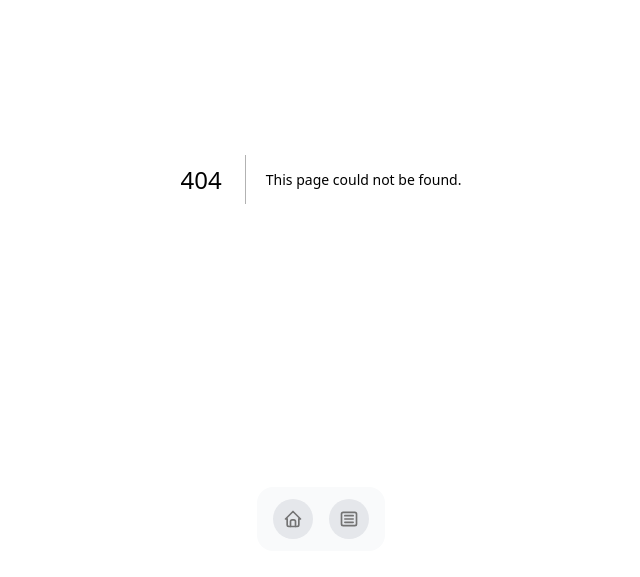
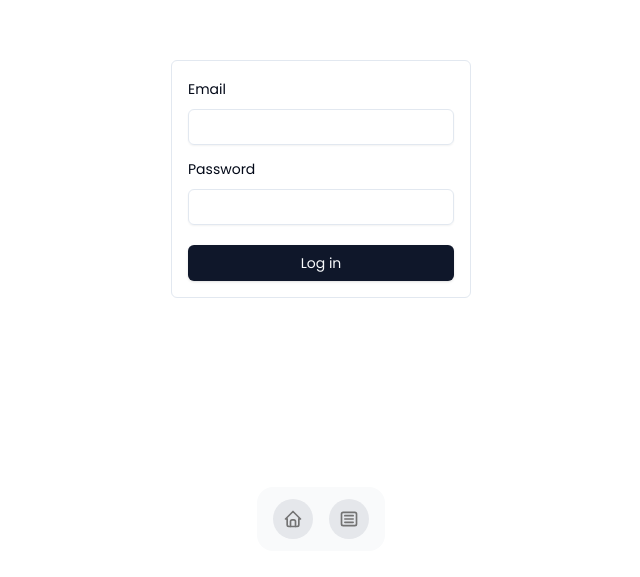
Before and after one commit to ipravek/ipravek.github.io, a Next.js app: page /login in a window 1280 px wide. Before the commit this address had no page. Shown: the part 221-798 px from the top of the page, without its empty margins (319-959 px from the left). Built offline with nearby package versions, Linux system fonts and the light colour scheme.

Commit message:
add login page and layout components with form validation

```diff
--- /dev/null
+++ b/app/(auth)/login/layout.tsx
@@ -0,0 +1,3 @@
+export default function Layout({ children }: { children: React.ReactNode }) {
+  return <>{children}</>;
+}
--- /dev/null
+++ b/app/(auth)/login/page.tsx
@@ -0,0 +1,78 @@
+"use client";
+
+import { login } from "@/app/actions";
+import { Button } from "@/components/ui/button";
+import { Input } from "@/components/ui/input";
+import { Label } from "@/components/ui/label";
+import { cn } from "@/lib/utils";
+import { useState } from "react";
+import { z } from "zod";
+
+export default function Login() {
+  const [formData, setFormData] = useState<{ email: string; password: string }>(
+    { email: "", password: "" }
+  );
+  const [error, setError] = useState<any | null>(null);
+  const schema = z.object({
+    email: z.string().email("Invalid email address"),
+    password: z
+      .string()
+      .min(6, { message: "Password must be at least 6 characters long" }),
+  });
+
+  const handleSubmit = async () => {
+    try {
+      const validation = schema.parse(formData);
+    } catch (error) {
+      console.log({ error });
+
+      if (error instanceof z.ZodError) {
+        let errObj: any = {};
+        error.errors.map((err) => {
+          errObj[err.path[0]] = err.message;
+        });
+        setError(errObj);
+      }
+    }
+  };
+
+  return (
+    <div className="flex items-center justify-center h-screen w-screen">
+      <div className="w-[300px] mx-auto p-4 border rounded-md space-y-3">
+        <div className="space-y-2">
+          <Label htmlFor="email">Email</Label>
+          <Input
+            id="email"
+            name="email"
+            type="email"
+            value={formData.email}
+            onChange={(e) =>
+              setFormData({ ...formData, email: e.target.value })
+            }
+            className={cn(error?.email && "outline-none border-red-500")}
+          />
+          <div className="text-sm text-red-500">{error?.email}</div>
+        </div>
+
+        <div className="space-y-2">
+          <Label htmlFor="password">Password</Label>
+          <Input
+            id="password"
+            name="password"
+            type="password"
+            value={formData.password}
+            onChange={(e) =>
+              setFormData({ ...formData, password: e.target.value })
+            }
+            className={cn(error?.password && "outline-none border-red-500")}
+          />
+          <div className="text-sm text-red-500 ">{error?.password}</div>
+        </div>
+
+        <Button type="submit" className="mt-3 w-full" onClick={handleSubmit}>
+          Log in
+        </Button>
+      </div>
+    </div>
+  );
+}
--- /dev/null
+++ b/app/actions.tsx
@@ -0,0 +1,8 @@
+"use server";
+export async function login({
+  email,
+  password,
+}: {
+  email: string;
+  password: string;
+}) {}
--- a/package.json
+++ b/package.json
@@ -24,6 +24,7 @@
     "gray-matter": "^4.0.3",
     "next": "15.1.0",
     "next-themes": "^0.3.0",
+    "prisma": "^6.1.0",
     "react": "19.0.0-rc.1",
     "react-dom": "19.0.0-rc.1",
     "react-icons": "^5.2.0",
@@ -32,7 +33,8 @@
     "reading-time": "^1.5.0",
     "resize-observer-polyfill": "^1.5.1",
     "tailwind-merge": "^2.3.0",
-    "tailwindcss-animate": "^1.0.7"
+    "tailwindcss-animate": "^1.0.7",
+    "zod": "^3.24.1"
   },
   "devDependencies": {
     "@tailwindcss/typography": "^0.5.15",
```
Also changed, not shown: 1 other file (tests, documents, lock files or other folders).
